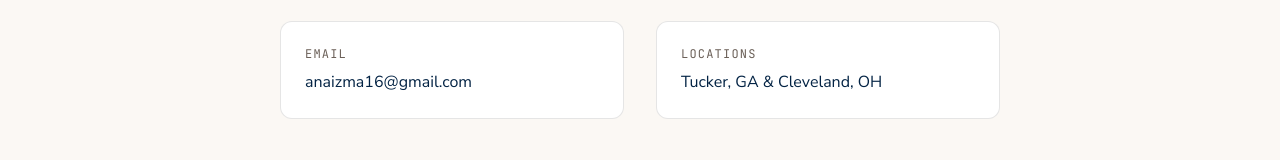
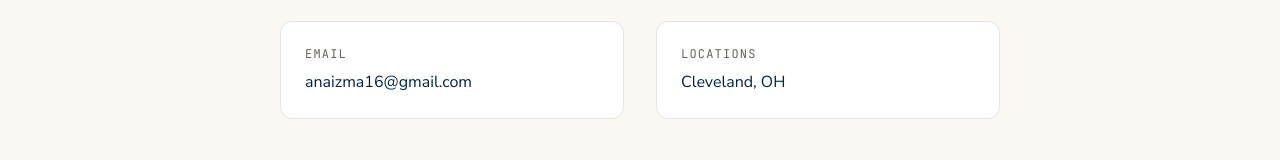
Before and after one commit to anaizma/CurioLabWeb, a Next.js app: page /contact in a window 1280 px wide. Shown: the part 316-476 px from the top of the page. Built offline with nearby package versions, Linux system fonts and the light colour scheme.

Commit message:
Finally fixing the email issue

```diff
--- a/app/contact/page.tsx
+++ b/app/contact/page.tsx
@@ -41,7 +41,7 @@ export default function ContactPage() {
         </div>
         <div className="bg-white border border-black/10 rounded-xl p-6">
           <p className="label mb-2">Locations</p>
-          <p className="font-medium">Tucker, GA & Cleveland, OH</p>
+          <p className="font-medium">Cleveland, OH</p>
         </div>
       </div>
 
```
